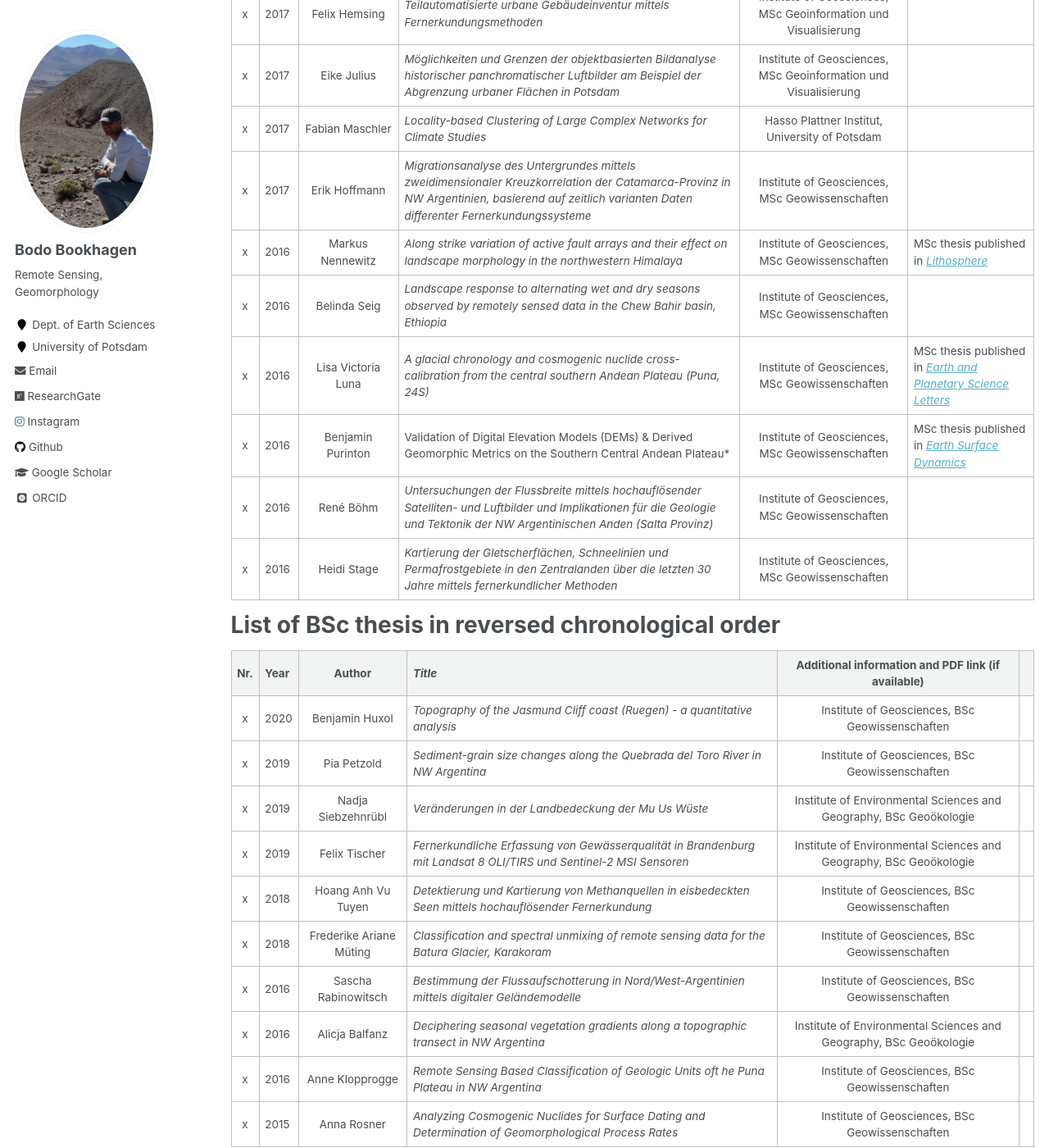
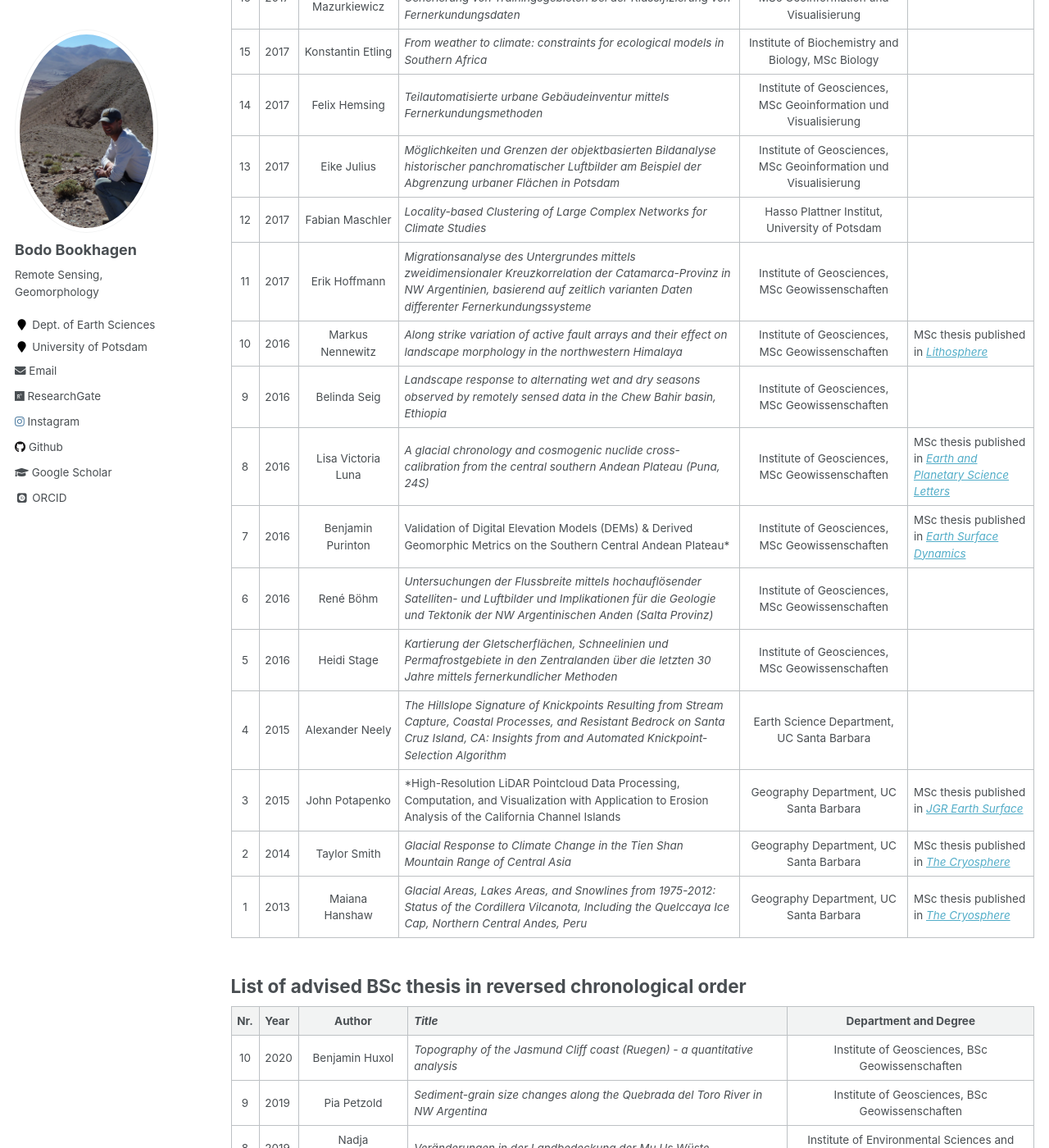
Before and after one commit to BodoBookhagen/BodoBookhagen.github.io, a Jekyll site: the page built from _pages/theses.md, in a window 1280 px wide and 1400 px high, scrolled down 1613 px. Shown: the whole window at 82% size. Built offline with Jekyll 4.4.1, drawn with Linux system fonts in a browser that asks for light colours; some web fonts are replaced; some of the changed text lies outside the part shown.

Commit message:
Mar-09 2020

```diff
--- a/_pages/theses.md
+++ b/_pages/theses.md
@@ -1,57 +1,62 @@
 ---
 layout: archive
-title: 'Theses'
+title: 'Advising of BSc and MSc theses'
 read_time: false
 permalink: /theses/
 author_profile: true
 classes: wide
 ---
-# Advising of BSc and MSc theses
-There have been several MSc and BSc theses advised in the past years. These were at the University of California, Santa Barbara in the Deparments of [Geography](https://geog.ucsb.edu/) and [Earth Sciences](https://www.geol.ucsb.edu/), at the University of Potsdam in the [Institute of Geosciences](http://www.geo.uni-potsdam.de/), [Institute of Environmental Sciences and Geography](https://www.uni-potsdam.de/de/umwelt/), [Institute of Biochemistry and Biology](https://www.uni-potsdam.de/en/ibb/), and at the [Institute of Geodesy and Geoinformation Science](https://www.igg.tu-berlin.de/menue/institut_fuer_geodaesie_und_geoinformationstechnik/parameter/en/), Technical University of Berlin.
+# Looking for a thesis?
+There are several open theses topics that interested students can work on. Please contact [me](mailto:bodo.bookhagen@uni-potsdam.de) if you would like to pursue this.
 
-There are also several open theses topics that interested students can work on. Please contact [me](mailto:bodo.bookhagen@uni-potsdam.de) if you would like to pursue this.
+# Past theses advising
+There have been several MSc and BSc theses advised in the past years. These were at the University of California, Santa Barbara in the Deparments of [Geography](https://geog.ucsb.edu/) and [Earth Sciences](https://www.geol.ucsb.edu/), at the University of Potsdam in the [Institute of Geosciences](http://www.geo.uni-potsdam.de/), [Institute of Environmental Sciences and Geography](https://www.uni-potsdam.de/de/umwelt/), [Institute of Biochemistry and Biology](https://www.uni-potsdam.de/en/ibb/), and at the [Institute of Geodesy and Geoinformation Science](https://www.igg.tu-berlin.de/menue/institut_fuer_geodaesie_und_geoinformationstechnik/parameter/en/), Technical University of Berlin. Below is an incomplete list of MSc and BSc thesis.
 
-# List of MSc thesis in reversed chronological order
+## List of advised MSc thesis in reversed chronological order
 
 | Nr. | Year | Author | *Title* | Department and Degree | Additional information and PDF link (if available) |
 |:---:|:----------|:----:|-------|:---:|
-| x | 2020 | Sascha Rabinowitsch | *Pointclouds* | Institute of Geosciences, MSc Geowissenschaften | |
-| x| 2020 | Kristian Kragiel | *Terrestrial lidar scanning and point cloud classification of the „Neues Palais“, University of Potsdam* | Institute of Geosciences, MSc Geowissenschaften | |
-| x| 2019 | Elena Lefler | *Klassifikation der Seen auf dem Hochland von Tibet mittels Google Earth Engine* | Institute of Geosciences, MSc Geoinformation und Visualisierung | |
-| x| 2019 | Mohammad Zarch | *Ground Deformation Monitoring in Mining Areas on the Central Andean Plateau (Puna, Argentina) Using Sentinel-1 Data* | Institute of Geodesy and Geoinformation Science, TU Berlin | |
-| x | 2019 | Richard Mommertz | *Mapping bedfast and floating thermokarst lake ice and determining lake depth using Sentinel 1 Synthetic Aperture Radar Remote Sensing on the west shore of Hudson Bay, Canada and Prudhoe Bay, Alaska* | Institute of Environmental Sciences and Geography, MSc Geoökologie | |
-| x | 2019 | Frederic Brieger | *Derivation of Biophysical Metrics for NE-Siberian Biomes using UAV-Based Photogrammetric Point Clouds* | Institute of Geosciences, MSc Geowissenschaften | MSc thesis published in [*remote sensing*](https://www.mdpi.com/2072-4292/11/12/1447) |
-| x| 2019 | Nicole Mätzing | *Untersuchungen der organischen Kohlenstoffspezies im Grundwasser des Wasserwerks Potsdam-Rehbrücke in Bezug zu den geologischen, technischen und klimatischen Rahmenbedingungen* | Institute of Geosciences, MSc Geowissenschaften | |
-| x | 2019 | Steffen Wellegehausen | *Quality assessment of structure from motion point clouds from river pebbles* | Institute of Environmental Sciences and Geography, MSc Geoökologie | |
-| x| 2019 | Maximilian Semler | *Kartierung von Bergstürzen und Massenbewegungen in den Nordwestargentinischen Anden mit SAR Kohärenzmessungen* | Institute of Geosciences, MSc Geowissenschaften | |
-| x| 2018 | Bastian Thumm | *Die Verknüpfung von Fußgängerdistanzen und Distanzen des öffentlichen Personennahverkehrs als Optimierung von lagebezogenen Immobilienbewertungen* | Institute of Geosciences, MSc Geoinformation und Visualisierung | |
-| x | 2018 | Lisa Dieck | *Evaluating groundwater sustainability of mining activities in the Niger basin*  | Institute of Geosciences, MSc Geowissenschaften | |
-| x | 2018 | René Mania | *Dome growth during the 2016-2017 eruption sequence at Bezymianny volcano, Kamchatka, measured by high-resolution TerraSAR-X and photogrammetric data* | Institute of Geosciences, MSc Geowissenschaften | |
-| x | 2017 | Björn Tobias Broschag | *Precision and Accuracy Assessment of glacier elevation changes from TanDEM-X data for the Batura glacier, Karakoram Himalaya* | Institute of Geosciences, MSc Geoinformation und Visualisierung | |
-|x| 2017 | Bartosz Mazurkiewicz | *OpenStreetMap als Grundlage für eine (semi-) automatisierte Generierung von Trainingsgebieten bei der Klassifizierung von Fernerkundungsdaten* | Institute of Geosciences, MSc Geoinformation und Visualisierung | |
-|x | 2017 | Konstantin Etling | *From weather to climate: constraints for ecological models in Southern Africa* | Institute of Biochemistry and Biology, MSc Biology | |
-|x| 2017 | Felix Hemsing | *Teilautomatisierte urbane Gebäudeinventur mittels Fernerkundungsmethoden* | Institute of Geosciences, MSc Geoinformation und Visualisierung | |
-| x | 2017 | Eike Julius | *Möglichkeiten und Grenzen der objektbasierten Bildanalyse historischer panchromatischer Luftbilder am Beispiel der Abgrenzung urbaner Flächen in Potsdam* | Institute of Geosciences, MSc Geoinformation und Visualisierung | |
-| x| 2017 | Fabian Maschler | *Locality-based Clustering of Large Complex Networks for Climate Studies* | Hasso Plattner Institut, University of Potsdam | |
-|x| 2017 | Erik Hoffmann | *Migrationsanalyse des Untergrundes mittels zweidimensionaler Kreuzkorrelation der Catamarca-Provinz in NW Argentinien, basierend auf zeitlich varianten Daten differenter Fernerkundungssysteme* | Institute of Geosciences, MSc Geowissenschaften |
-|x | 2016 | Markus Nennewitz | *Along strike variation of active fault arrays and their effect on landscape morphology in the northwestern Himalaya* | Institute of Geosciences, MSc Geowissenschaften | MSc thesis published in [*Lithosphere*](https://pubs.geoscienceworld.org/gsa/lithosphere/article/538472/fault-activity-tectonic-segmentation-and) |
-|x | 2016 | Belinda Seig | *Landscape response to alternating wet and dry seasons observed by remotely sensed data in the Chew Bahir basin, Ethiopia* | Institute of Geosciences, MSc Geowissenschaften | |
-| x| 2016 | Lisa Victoria Luna | *A glacial chronology and cosmogenic nuclide cross-calibration from the central southern Andean Plateau (Puna, 24S)* | Institute of Geosciences, MSc Geowissenschaften | MSc thesis published in [*Earth and Planetary Science Letters*](https://www.sciencedirect.com/science/article/abs/pii/S0012821X18304400) |
-|x| 2016 | Benjamin Purinton | Validation of Digital Elevation Models (DEMs) & Derived Geomorphic Metrics on the Southern Central Andean Plateau* | Institute of Geosciences, MSc Geowissenschaften | MSc thesis published in [*Earth Surface Dynamics*](https://www.earth-surf-dynam.net/5/211/2017/) |
-| x| 2016 | René Böhm | *Untersuchungen der Flussbreite mittels hochauflösender Satelliten- und Luftbilder und Implikationen für die Geologie und Tektonik der NW Argentinischen Anden (Salta Provinz)* | Institute of Geosciences, MSc Geowissenschaften |
-|x | 2016 | Heidi Stage | *Kartierung der Gletscherflächen, Schneelinien und Permafrostgebiete in den Zentralanden über die letzten 30 Jahre mittels fernerkundlicher Methoden* | Institute of Geosciences, MSc Geowissenschaften |
+| 29 | 2020 | Sascha Rabinowitsch | *Die Ermittlung von Genauigkeiten und Anwendungsszenarios für fernerkundlich erhobene Punktwolken am Beispiel des Campus Golm* | Institute of Geosciences, MSc Geowissenschaften | |
+| 28 | 2020 | Kristian Kragiel | *Terrestrial lidar scanning and point cloud classification of the „Neues Palais“, University of Potsdam* | Institute of Geosciences, MSc Geowissenschaften | |
+| 27 | 2019 | Elena Lefler | *Klassifikation der Seen auf dem Hochland von Tibet mittels Google Earth Engine* | Institute of Geosciences, MSc Geoinformation und Visualisierung | |
+| 26 | 2019 | Mohammad Zarch | *Ground Deformation Monitoring in Mining Areas on the Central Andean Plateau (Puna, Argentina) Using Sentinel-1 Data* | Institute of Geodesy and Geoinformation Science, TU Berlin | |
+| 25 | 2019 | Richard Mommertz | *Mapping bedfast and floating thermokarst lake ice and determining lake depth using Sentinel 1 Synthetic Aperture Radar Remote Sensing on the west shore of Hudson Bay, Canada and Prudhoe Bay, Alaska* | Institute of Environmental Sciences and Geography, MSc Geoökologie | |
+| 24 | 2019 | Frederic Brieger | *Derivation of Biophysical Metrics for NE-Siberian Biomes using UAV-Based Photogrammetric Point Clouds* | Institute of Geosciences, MSc Geowissenschaften | MSc thesis published in [*remote sensing*](https://www.mdpi.com/2072-4292/11/12/1447) |
+| 23 | 2019 | Nicole Mätzing | *Untersuchungen der organischen Kohlenstoffspezies im Grundwasser des Wasserwerks Potsdam-Rehbrücke in Bezug zu den geologischen, technischen und klimatischen Rahmenbedingungen* | Institute of Geosciences, MSc Geowissenschaften | |
+| 22 | 2019 | Steffen Wellegehausen | *Quality assessment of structure from motion point clouds from river pebbles* | Institute of Environmental Sciences and Geography, MSc Geoökologie | |
+| 21 | 2019 | Maximilian Semler | *Kartierung von Bergstürzen und Massenbewegungen in den Nordwestargentinischen Anden mit SAR Kohärenzmessungen* | Institute of Geosciences, MSc Geowissenschaften | |
+| 20 | 2018 | Bastian Thumm | *Die Verknüpfung von Fußgängerdistanzen und Distanzen des öffentlichen Personennahverkehrs als Optimierung von lagebezogenen Immobilienbewertungen* | Institute of Geosciences, MSc Geoinformation und Visualisierung | |
+| 19 | 2018 | Lisa Dieck | *Evaluating groundwater sustainability of mining activities in the Niger basin*  | Institute of Geosciences, MSc Geowissenschaften | |
+| 18 | 2018 | René Mania | *Dome growth during the 2016-2017 eruption sequence at Bezymianny volcano, Kamchatka, measured by high-resolution TerraSAR-X and photogrammetric data* | Institute of Geosciences, MSc Geowissenschaften | |
+| 17 | 2017 | Björn Tobias Broschag | *Precision and Accuracy Assessment of glacier elevation changes from TanDEM-X data for the Batura glacier, Karakoram Himalaya* | Institute of Geosciences, MSc Geoinformation und Visualisierung | |
+| 16 | 2017 | Bartosz Mazurkiewicz | *OpenStreetMap als Grundlage für eine (semi-) automatisierte Generierung von Trainingsgebieten bei der Klassifizierung von Fernerkundungsdaten* | Institute of Geosciences, MSc Geoinformation und Visualisierung | |
+| 15 | 2017 | Konstantin Etling | *From weather to climate: constraints for ecological models in Southern Africa* | Institute of Biochemistry and Biology, MSc Biology | |
+| 14 | 2017 | Felix Hemsing | *Teilautomatisierte urbane Gebäudeinventur mittels Fernerkundungsmethoden* | Institute of Geosciences, MSc Geoinformation und Visualisierung | |
+| 13 | 2017 | Eike Julius | *Möglichkeiten und Grenzen der objektbasierten Bildanalyse historischer panchromatischer Luftbilder am Beispiel der Abgrenzung urbaner Flächen in Potsdam* | Institute of Geosciences, MSc Geoinformation und Visualisierung | |
+| 12 | 2017 | Fabian Maschler | *Locality-based Clustering of Large Complex Networks for Climate Studies* | Hasso Plattner Institut, University of Potsdam | |
+| 11 | 2017 | Erik Hoffmann | *Migrationsanalyse des Untergrundes mittels zweidimensionaler Kreuzkorrelation der Catamarca-Provinz in NW Argentinien, basierend auf zeitlich varianten Daten differenter Fernerkundungssysteme* | Institute of Geosciences, MSc Geowissenschaften |
+| 10 | 2016 | Markus Nennewitz | *Along strike variation of active fault arrays and their effect on landscape morphology in the northwestern Himalaya* | Institute of Geosciences, MSc Geowissenschaften | MSc thesis published in [*Lithosphere*](https://pubs.geoscienceworld.org/gsa/lithosphere/article/538472/fault-activity-tectonic-segmentation-and) |
+| 9 | 2016 | Belinda Seig | *Landscape response to alternating wet and dry seasons observed by remotely sensed data in the Chew Bahir basin, Ethiopia* | Institute of Geosciences, MSc Geowissenschaften | |
+| 8 | 2016 | Lisa Victoria Luna | *A glacial chronology and cosmogenic nuclide cross-calibration from the central southern Andean Plateau (Puna, 24S)* | Institute of Geosciences, MSc Geowissenschaften | MSc thesis published in [*Earth and Planetary Science Letters*](https://www.sciencedirect.com/science/article/abs/pii/S0012821X18304400) |
+| 7 | 2016 | Benjamin Purinton | Validation of Digital Elevation Models (DEMs) & Derived Geomorphic Metrics on the Southern Central Andean Plateau* | Institute of Geosciences, MSc Geowissenschaften | MSc thesis published in [*Earth Surface Dynamics*](https://www.earth-surf-dynam.net/5/211/2017/) |
+| 6 | 2016 | René Böhm | *Untersuchungen der Flussbreite mittels hochauflösender Satelliten- und Luftbilder und Implikationen für die Geologie und Tektonik der NW Argentinischen Anden (Salta Provinz)* | Institute of Geosciences, MSc Geowissenschaften |
+| 5 | 2016 | Heidi Stage | *Kartierung der Gletscherflächen, Schneelinien und Permafrostgebiete in den Zentralanden über die letzten 30 Jahre mittels fernerkundlicher Methoden* | Institute of Geosciences, MSc Geowissenschaften |
+| 4 | 2015 | Alexander Neely | *The Hillslope Signature of Knickpoints Resulting from Stream Capture, Coastal Processes, and Resistant Bedrock on Santa Cruz Island, CA: Insights from and Automated Knickpoint-Selection Algorithm* | Earth Science Department, UC Santa Barbara | |
+| 3 | 2015 | John Potapenko | *High-Resolution LiDAR Pointcloud Data Processing, Computation, and Visualization with Application to Erosion Analysis of the California Channel Islands | Geography Department, UC Santa Barbara | MSc thesis published in [*JGR Earth Surface*](https://agupubs.onlinelibrary.wiley.com/doi/10.1002/2017JF004250) |
+| 2 | 2014 | Taylor Smith | *Glacial Response to Climate Change in the Tien Shan Mountain Range of Central Asia* | Geography Department, UC Santa Barbara | MSc thesis published in [*The Cryosphere*](https://www.the-cryosphere.net/9/1747/2015/) |
+| 1 | 2013 | Maiana Hanshaw | *Glacial Areas, Lakes Areas, and Snowlines from 1975-2012: Status of the Cordillera Vilcanota, Including the Quelccaya Ice Cap, Northern Central Andes, Peru* | Geography Department, UC Santa Barbara | MSc thesis published in [*The Cryosphere*](https://www.the-cryosphere.net/8/359/2014/) |
 
-# List of BSc thesis in reversed chronological order
+## List of advised BSc thesis in reversed chronological order
 
-| Nr. | Year | Author | *Title* | Additional information and PDF link (if available) |
+| Nr. | Year | Author | *Title* | Department and Degree |
 |:---:|:----------|:----:|-------|:---:|
-| x | 2020 | Benjamin Huxol | *Topography of the Jasmund Cliff coast (Ruegen) - a quantitative analysis* | Institute of Geosciences, BSc Geowissenschaften | |
-| x | 2019 | Pia Petzold | *Sediment-grain size changes along the Quebrada del Toro River in NW Argentina* | Institute of Geosciences, BSc Geowissenschaften | |
-| x| 2019 | Nadja Siebzehnrübl | *Veränderungen in der Landbedeckung der Mu Us Wüste* | Institute of Environmental Sciences and Geography, BSc Geoökologie | |
-|x | 2019 | Felix Tischer | *Fernerkundliche Erfassung von Gewässerqualität in Brandenburg mit Landsat 8 OLI/TIRS und Sentinel-2 MSI Sensoren* | Institute of Environmental Sciences and Geography, BSc Geoökologie | |
-| x| 2018 | Hoang Anh Vu Tuyen | *Detektierung und Kartierung von Methanquellen in eisbedeckten Seen mittels hochauflösender Fernerkundung* | Institute of Geosciences, BSc Geowissenschaften | |
-| x| 2018 | Frederike Ariane Müting | *Classification and spectral unmixing of remote sensing data for the Batura Glacier, Karakoram* | Institute of Geosciences, BSc Geowissenschaften | |
-| x | 2016 | Sascha Rabinowitsch | *Bestimmung der Flussaufschotterung in Nord/West-Argentinien mittels digitaler Geländemodelle* | Institute of Geosciences, BSc Geowissenschaften | |
-| x| 2016 | Alicja Balfanz | *Deciphering seasonal vegetation gradients along a topographic transect in NW Argentina* | Institute of Environmental Sciences and Geography, BSc Geoökologie | |
-|x | 2016 | Anne Klopprogge | *Remote Sensing Based Classification of Geologic Units oft he Puna Plateau in NW Argentina* | Institute of Geosciences, BSc Geowissenschaften | |
-| x| 2015 | Anna Rosner | *Analyzing Cosmogenic Nuclides for Surface Dating and Determination of Geomorphological Process Rates* | Institute of Geosciences, BSc Geowissenschaften | |
+| 10 | 2020 | Benjamin Huxol | *Topography of the Jasmund Cliff coast (Ruegen) - a quantitative analysis* | Institute of Geosciences, BSc Geowissenschaften |
+| 9 | 2019 | Pia Petzold | *Sediment-grain size changes along the Quebrada del Toro River in NW Argentina* | Institute of Geosciences, BSc Geowissenschaften |
+| 8 | 2019 | Nadja Siebzehnrübl | *Veränderungen in der Landbedeckung der Mu Us Wüste* | Institute of Environmental Sciences and Geography, BSc Geoökologie |
+| 7 | 2019 | Felix Tischer | *Fernerkundliche Erfassung von Gewässerqualität in Brandenburg mit Landsat 8 OLI/TIRS und Sentinel-2 MSI Sensoren* | Institute of Environmental Sciences and Geography, BSc Geoökologie |
+| 6 | 2018 | Hoang Anh Vu Tuyen | *Detektierung und Kartierung von Methanquellen in eisbedeckten Seen mittels hochauflösender Fernerkundung* | Institute of Geosciences, BSc Geowissenschaften |
+| 5 | 2018 | Frederike Ariane Müting | *Classification and spectral unmixing of remote sensing data for the Batura Glacier, Karakoram* | Institute of Geosciences, BSc Geowissenschaften |
+| 4 | 2016 | Sascha Rabinowitsch | *Bestimmung der Flussaufschotterung in Nord/West-Argentinien mittels digitaler Geländemodelle* | Institute of Geosciences, BSc Geowissenschaften |
+| 3 | 2016 | Alicja Balfanz | *Deciphering seasonal vegetation gradients along a topographic transect in NW Argentina* | Institute of Environmental Sciences and Geography, BSc Geoökologie |
+| 2 | 2016 | Anne Klopprogge | *Remote Sensing Based Classification of Geologic Units oft he Puna Plateau in NW Argentina* | Institute of Geosciences, BSc Geowissenschaften |
+| 1 | 2015 | Anna Rosner | *Analyzing Cosmogenic Nuclides for Surface Dating and Determination of Geomorphological Process Rates* | Institute of Geosciences, BSc Geowissenschaften |
```
